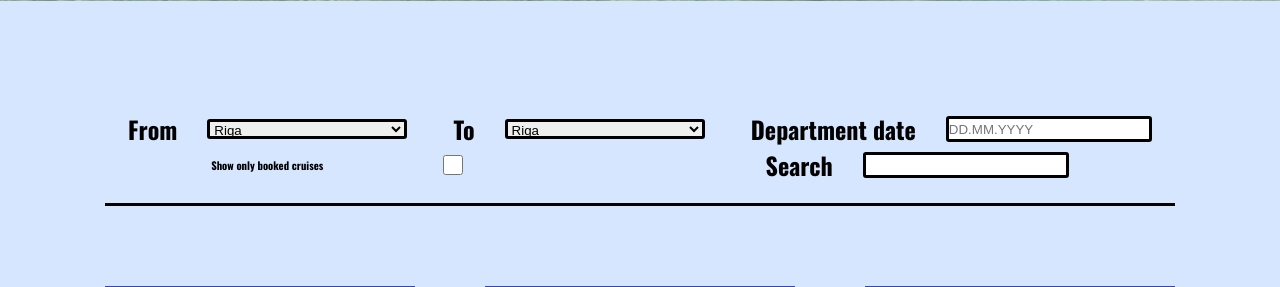
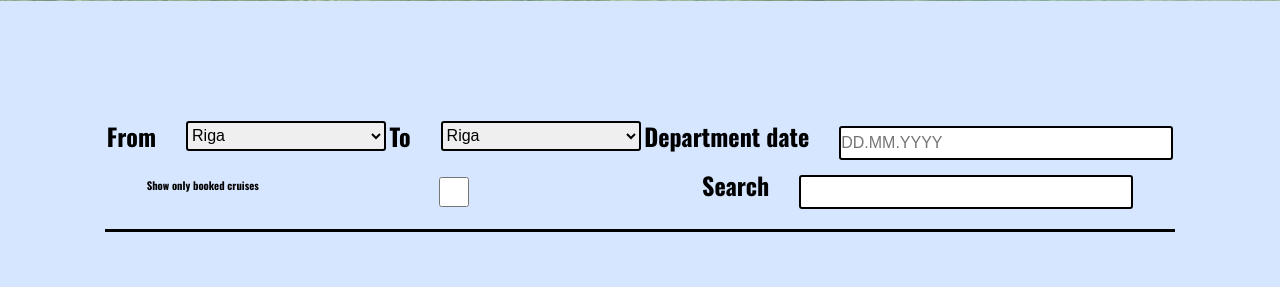
Before and after one commit to Siwzls/DP1-4-LatvianCrouises, a Flask app: page / in a window 1280 px wide. Shown: the part 779-1066 px from the top of the page. Run offline with Flask 2, Linux system fonts and the light colour scheme.

Commit message:
Some minor changes in js code

```diff
--- a/static/css/main.css
+++ b/static/css/main.css
@@ -82,15 +82,30 @@ Main Content
 
     text-align: center;
 }
-.filter_{
+.filter__inner{
     display: flex;
     justify-content: space-between;
+    align-items: center;
 
     margin: auto;
+}
+.filter__inner select, .filter__inner input{
+    width: 200px;
+    height: 30px;
 
-    align-items: center;
+    font-size: 100%;
+
+    border: 2px solid black;
+    border-radius: 3px;
+
+    margin-left: 30px;
 }
-.filter div input, .filter div select{
+.filter__inner input:last-child{
+    width: 330px;
+
+    margin-top: 15px;
+}
+/* .filter div input, .filter div select{
     width: 200px;
     height: 20px;
 
@@ -98,7 +113,7 @@ Main Content
 
     border: 3px solid black;
     border-radius: 3px;
-}
+} */
 /* ==========
 Crouise offer
 ==========*/
--- a/static/js/app.js
+++ b/static/js/app.js
@@ -10,5 +10,12 @@ for(i = 0; i < btnMoreDetails.length; i++)
 }
 
 btnPopupClose.addEventListener('click', (e) =>{
-    popupDetails.style.display = "none";
+    switchPopup(popupDetails);
 })
+
+function switchPopup(popupToClose){
+    if(popupToClose.style.display = "flex")
+        popupToClose.style.display = "none";
+    else if(popupToClose.style.display = "none")
+        popupToClose.style.display = "flex"
+}
--- a/templates/main_page.html
+++ b/templates/main_page.html
@@ -34,29 +34,29 @@
                 Filter
                  -->
                 <div class="filter">
-                    <div id="filter_from" class="filter_">
+                    <div id="filter_from" class="filter__inner">
                         <h2>From</h2>
                         <select name="" id="">
                             <option value="Riga">Riga</option>
                             <option value="Stockholm">Stockholm</option>
                         </select>
                     </div>
-                    <div id="filter_to" class="filter_">
+                    <div id="filter_to" class="filter__inner">
                         <h2>To</h2>
                         <select name="" id="">
                             <option value="Riga">Riga</option>
                             <option value="Stockholm">Stockholm</option>
                         </select>
                     </div>
-                    <div id="filter_date" class="filter_">
+                    <div id="filter_date" class="filter__inner">
                         <h2>Department date</h2>
                         <input type="text" placeholder="DD.MM.YYYY">
                     </div>
-                    <div id="filter_checkbox" class="filter_">
+                    <div id="filter_checkbox" class="filter__inner">
                         <h6>Show only booked cruises</h6>
                         <input type="checkbox">
                     </div>
-                    <div id="filter_search" class="filter_">
+                    <div id="filter_search" class="filter__inner">
                         <h2>Search</h2>
                         <input type="text">
                     </div>
```
